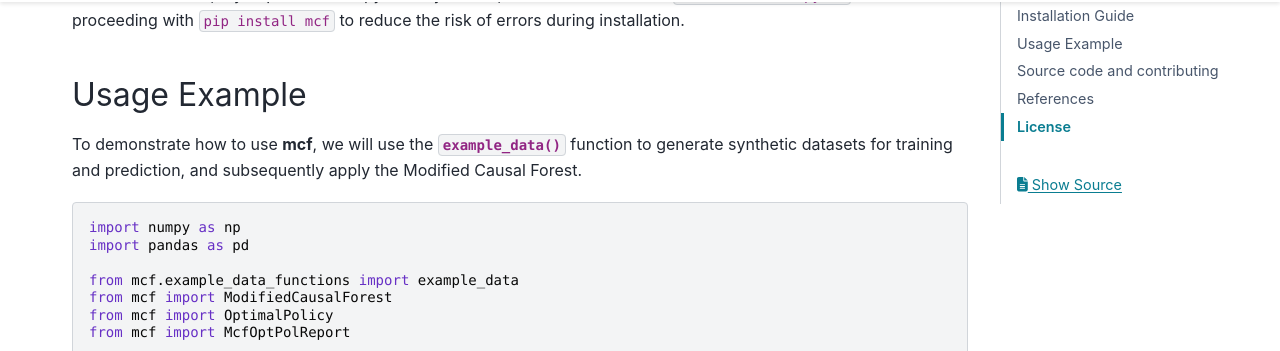
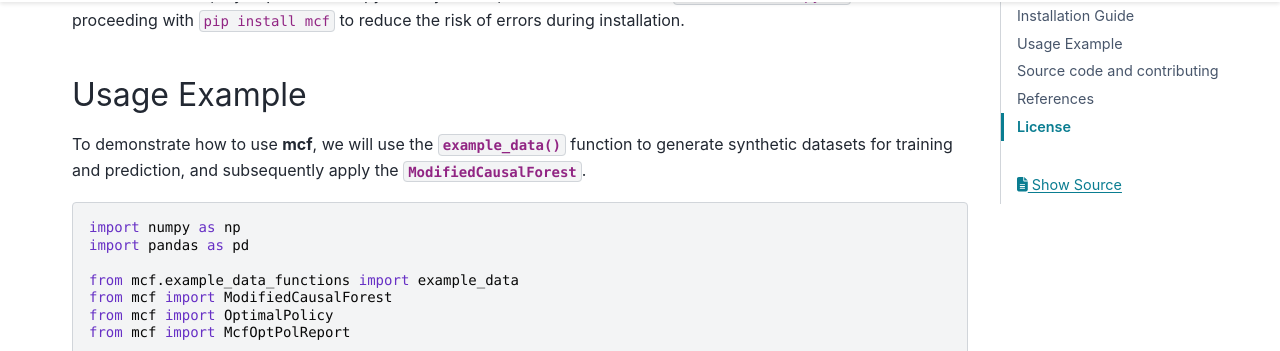
Before and after one commit to MCFpy/mcf, a Sphinx documentation site: the page built from docs/source/index.rst, in a window 1280 px wide and 900 px high, scrolled down 1944 px. Shown: the part 126-477 px from the top of the window. Built offline with Sphinx 7.4.7 and the PyData theme 0.15.4, drawn with Linux system fonts in a browser that asks for light colours.

Commit message:
Update index.rst

```diff
--- a/docs/source/index.rst
+++ b/docs/source/index.rst
@@ -79,7 +79,7 @@
 Usage Example
 -------------
 
-To demonstrate how to use **mcf**, we will use the :py:func:`~example_data_functions.example_data` function to generate synthetic datasets for training and prediction, and subsequently apply the Modified Causal Forest.
+To demonstrate how to use **mcf**, we will use the :py:func:`~example_data_functions.example_data` function to generate synthetic datasets for training and prediction, and subsequently apply the :py:class:`~mcf_functions.ModifiedCausalForest`.
 
 .. code-block:: python
 
```
